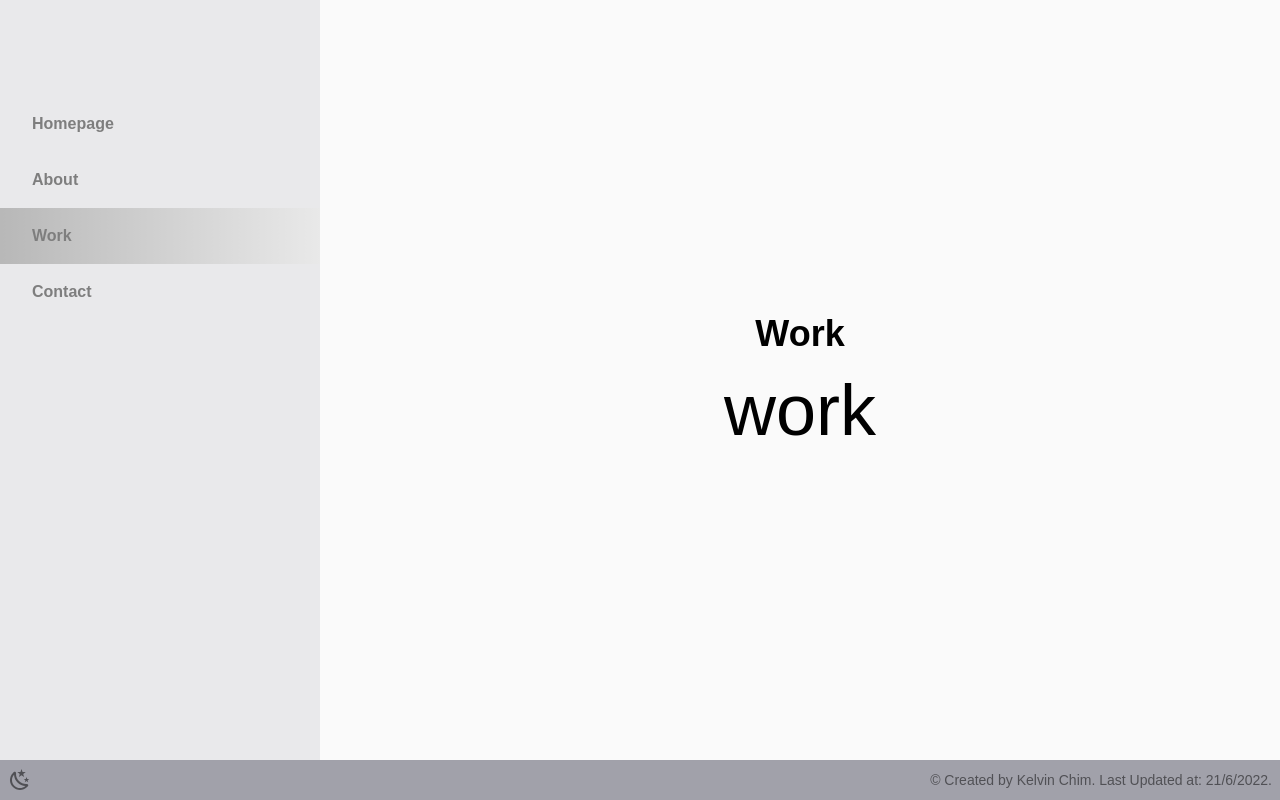
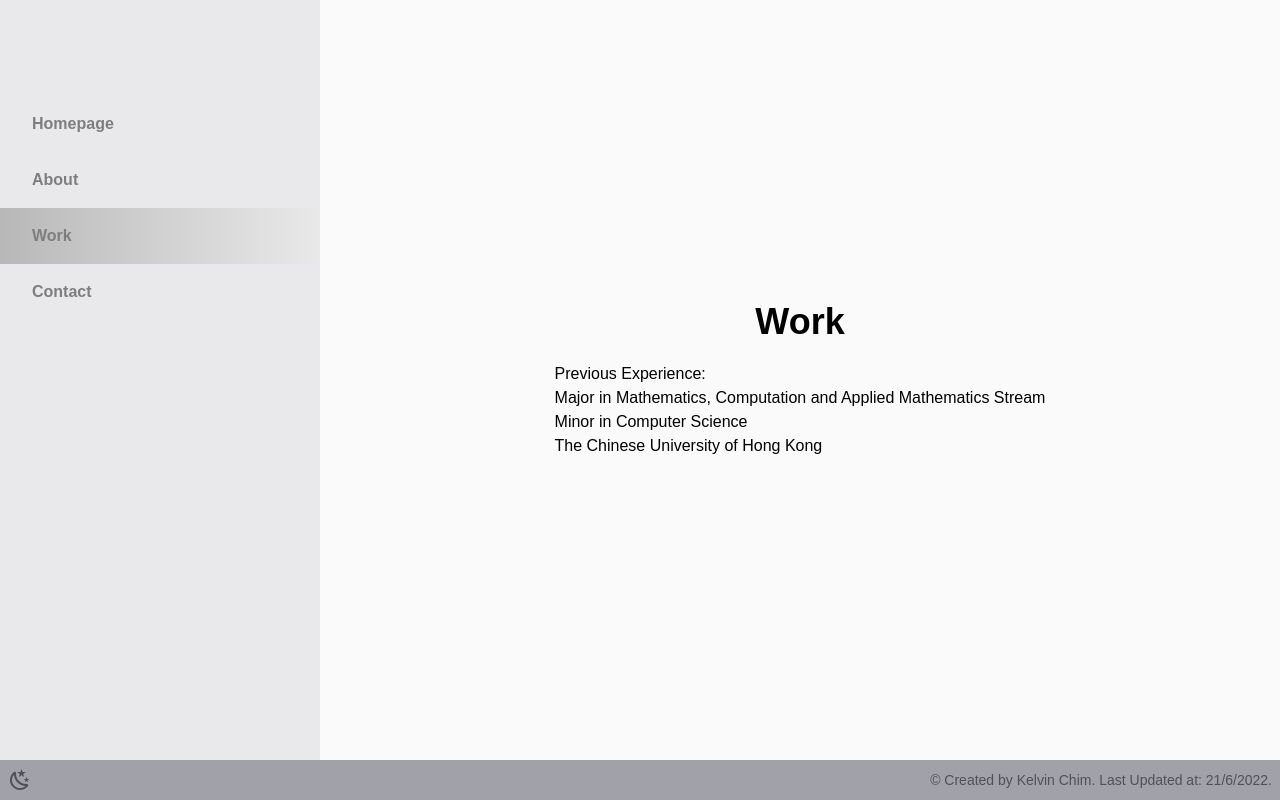
Before and after one commit to KelvinChim-ComSci/portfolio, a Next.js app: page /work in a window 1280 px wide. Built offline with nearby package versions, Linux system fonts and the light colour scheme.

Commit message:
added content idk

```diff
--- a/pages/about.tsx
+++ b/pages/about.tsx
@@ -4,8 +4,12 @@ import { AiFillGithub } from "react-icons/ai";
 export default function About() {
   return (
     <div className="flex h-full flex-col p-6">
-      <h1 className="text-4xl mb-5 font-bold">About Me: </h1>
-      <div id="backgroundInfo" className="flex grow"></div>
+      <h1 className="text-4xl mb-5 font-bold">About Me:</h1>
+      <div id="backgroundInfo" className="flex grow">
+        I am a software developer just graduated from University. Currently
+        working as a full-time frontend developer, I wish one day I can work in
+        the gaming industry and develop memorable games in the future.
+      </div>
       <div id="relatedFields" className="flex grow">
         <Link href="https://github.com/KelvinChim-ComSci/">
           <AiFillGithub size={"2rem"} className="cursor-pointer" />
--- a/pages/work.tsx
+++ b/pages/work.tsx
@@ -2,7 +2,19 @@ export default function Work() {
   return (
     <div className="flex h-full flex-col justify-center items-center">
       <h1 className="text-4xl mb-5 font-bold">Work</h1>
-      <span className="text-7xl">work</span>
+      <span className="text-l">
+        Previous Experience:
+        <ul>
+          <li>
+            Major in Mathematics, Computation and Applied Mathematics Stream
+            <br />
+            Minor in Computer Science
+            <br />
+            The Chinese University of Hong Kong
+          </li>
+          <li></li>
+        </ul>
+      </span>
     </div>
   );
 }
```
